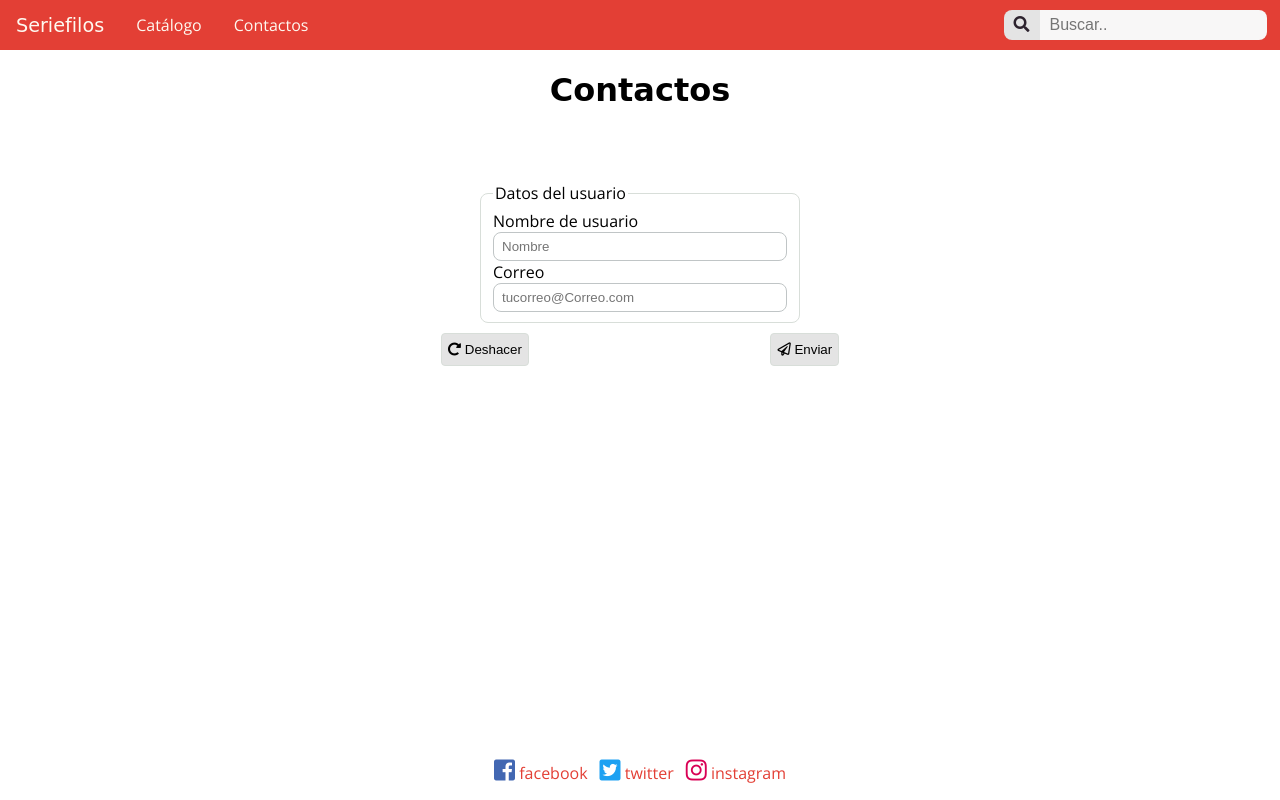
After one commit to Ryksu/seriefilos, a PHP site: page /src/login.html in a window 1280 px wide. The commit adds this page. Run offline with PHP 8.4, Linux system fonts and the light colour scheme; a stand-in replaces the project's code that opens the database connection; style sheets or scripts are compiled from the project's sources; some web fonts are replaced.

Commit message:
modificacion de la base de datos y diseño

```diff
--- /dev/null
+++ b/BDTA/CONSULTAS_INSERTAR_SERIES_.sql
@@ -0,0 +1,2 @@
+INSERT INTO serie(Poster,Titulo,Texto,Categoria,Year,Temporada,Estado,Trailer) VALUES('','THE FLASH','AFADFDFAFD', 'DRAMA',2014,4,0,'');
+INSERT INTO usuarios_series(id_Usuarios,id_Serie) Values('Admin',LAST_INSERT_ID());
--- /dev/null
+++ b/src/login.html
@@ -0,0 +1,93 @@
+<!DOCTYPE html>
+<html lang="es">
+
+<head>
+  <meta name="viewport" content="width=device-width, initial-scale=1.0">
+  <meta charset="utf-8">
+  <title>Seriefilos: Contactos</title>
+  <link rel="icon" href="../img/favicon.png" type="image/x-png">
+  <link rel="stylesheet" href="../estilo/css/estilo_contacto.css">
+  <link rel="stylesheet" href="../estilo/css/fontawesome.css">
+  <script src="../lib/jquery/jquery-3.3.1.min.js"></script>
+  <script src="../js/buscador.js"></script>
+</head>
+
+<body>
+  <div class="container">
+    <header class="cabecera">
+      <div class="t-logo">
+        <a href="../index.html">Seriefilos</a>
+      </div>
+      <!--t-logo-->
+      <nav class="menu">
+        <ul>
+          <li><a href="catalogos.php">Catálogo</a></li>
+          <!-- <ul>
+      TODO
+    </ul> -->
+          <li><a href="#contenido">Contactos</a></li>
+        </ul>
+        <div class="c-buscador">
+          <form class="b-buscador" id="form_search" method="get" action="catalogos.php">
+            <button id="button_search" type="button" class="m-buscador">
+        <span class="fa fa-search"></span>
+      </button>
+            <input type="search" id="buscador" name="buscador" value="" placeholder="Buscar..">
+          </form>
+        </div>
+      </nav>
+      <!-- menu -->
+    </header>
+    <!-- cabecera-->
+    <main class="contenido" id="contenido">
+      <h1>Contactos</h1>
+      <div class="formulario">
+        <form class="Contactos" id="Contactos" action="../php/formulario.php" method="post" enctype="multipart/form-data">
+          <fieldset>
+            <legend>Datos del usuario</legend>
+            <label for="nombre">Nombre de usuario</label>
+            <input type="text" name="nombre" id="nombre" value="" placeholder="Nombre" required>
+            <label for="correo">Correo</label>
+            <input type="email" name="correo" id="correo" value="" placeholder="tucorreo@Correo.com" required>
+          </fieldset>
+          <div class="c-enviar">
+            <button type="reset" name="Deshacer">
+              <span class="fas fa-redo-alt"></span>
+              Deshacer
+            </button>
+            <button type="submit" name="Enviar">
+              <span class="far fa-paper-plane"></span>
+              Enviar
+            </button>
+          </div>
+        </form>
+      </div>
+    </main>
+    <footer>
+      <div class="redes_sociales">
+        <ul>
+          <li>
+            <a href="https://facebook.com/">
+        <span class="fab fa-facebook"></span>
+        facebook
+      </a>
+          </li>
+          <li>
+            <a href="https://twitter.com/">
+        <span class="fab fa-twitter"></span>
+        twitter
+      </a>
+          </li>
+          <li>
+            <a href="https://www.instagram.com/">
+        <span class="fab fa-instagram"></span>
+        instagram
+      </a>
+          </li>
+        </ul>
+      </div>
+    </footer>
+  </div>
+</body>
+
+</html>
```
Also changed, not shown: BDTA/bdata.sql (+45 -3 lines), estilo/sass/estilo_index.sass (+143 -128 lines), index.html (+9 -5 lines), estilo/css/estilo_index.css.
